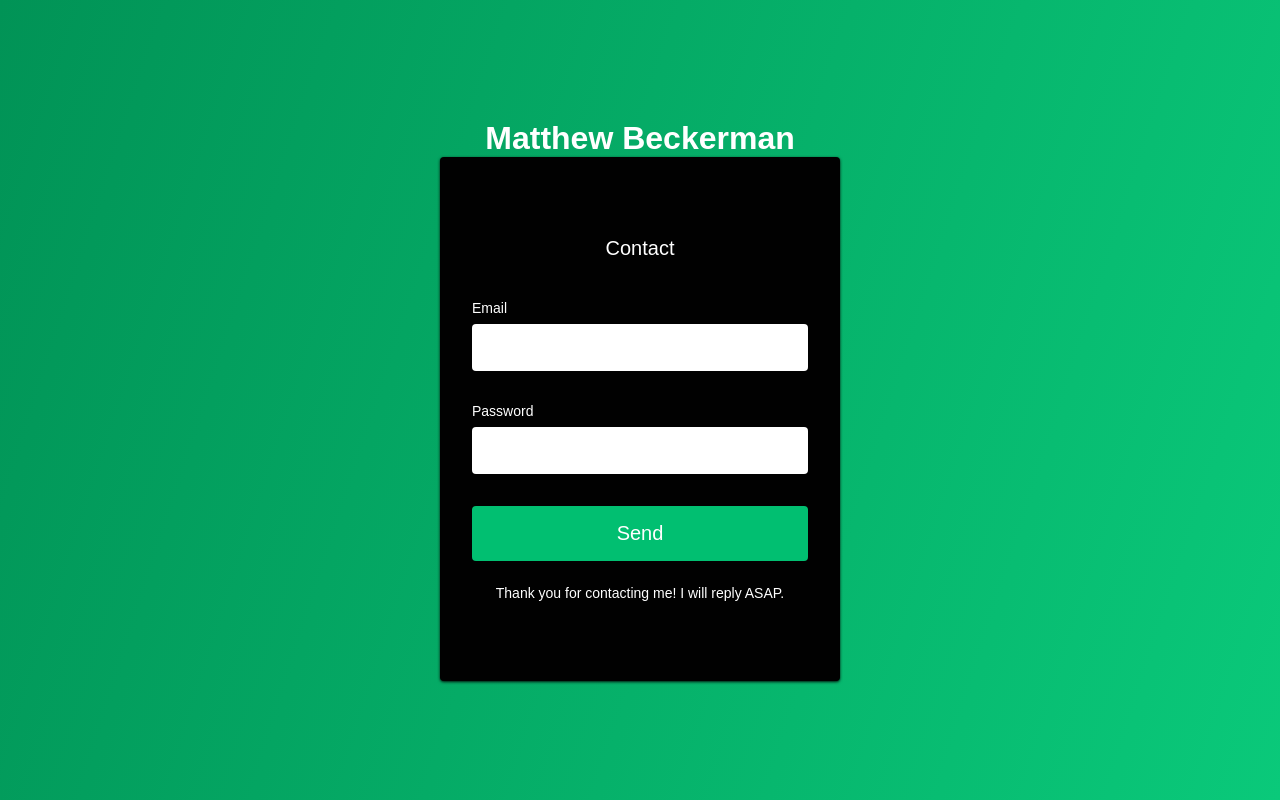
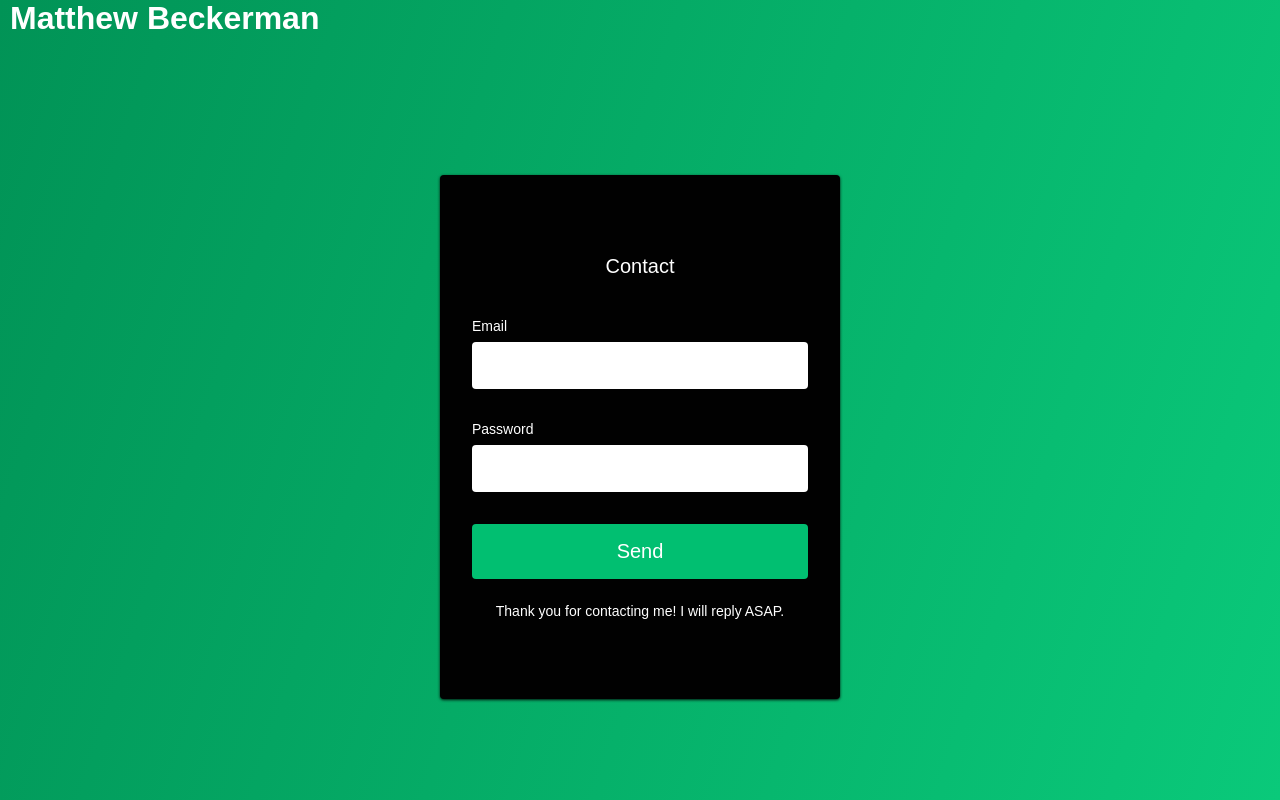
Before and after one commit to TTRIFIC/TTRIFIC.github.io, a React (Create React App) app: page /contact in a window 1280 px wide. Built offline with nearby package versions, Linux system fonts and the light colour scheme; the HTML template or start-up script is replaced by a standard one; a web font is replaced by a local one.

Commit message:
editing formatting of name on Contact page

```diff
--- a/src/components/Contact/ContactElements.js
+++ b/src/components/Contact/ContactElements.js
@@ -34,12 +34,12 @@ export const Icon = styled(Link)`
   font-weight: 700;
   font-size: 32px;
   display: flex;
-  justify-content: center;
-  align-items: center;
+  margin-left: 10px;
 
   @media screen and (max-width: 480px) {
     margin-left: 16px;
     margin-top: 8px;
+    justify-content: center;
   }
 `;
 
--- a/src/components/Contact/index.js
+++ b/src/components/Contact/index.js
@@ -15,8 +15,8 @@ import {
 const Contact = () => {
   return (
     <Container>
+      <Icon to="/">Matthew Beckerman</Icon>
       <FormWrap>
-        <Icon to="/">Matthew Beckerman</Icon>
         <FormContent>
           <Form action="#">
             <FormH1>Contact</FormH1>
```
